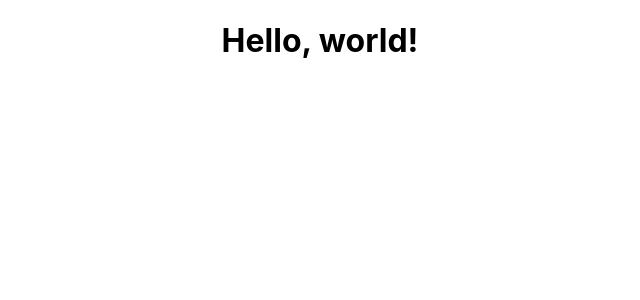
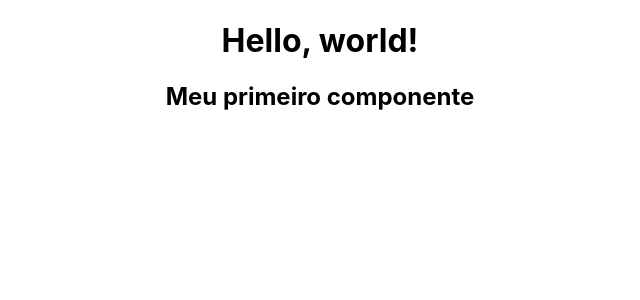
Before and after one commit to YuriCF1/Proj.Study-React-2, a React (Create React App) app in the folder hello-world/: page / in a window 1280 px wide. Shown: the top 300 px of the page, without its empty margins (320-960 px from the left). Built offline with nearby package versions, Linux system fonts and the light colour scheme.

Commit message:
First component

```diff
--- a/hello-world/src/App.js
+++ b/hello-world/src/App.js
@@ -1,27 +1,15 @@
-import logo from './logo.svg';
+//Components
+import FirstComponent from './components/FirstComponent' //Arquivos js não precisao da extensão '.js'
+
+//Styles
 import './App.css';
 
 function App() {
   return (
     <div className="App">
       <h1>Hello, world!</h1>
+      <FirstComponent />
     </div>
-    // <div className="App">
-    //   <header className="App-header">
-    //     <img src={logo} className="App-logo" alt="logo" />
-    //     <p>
-    //       Edit <code>src/App.js</code> and save to reload.
-    //     </p>
-    //     <a
-    //       className="App-link"
-    //       href="https://reactjs.org"
-    //       target="_blank"
-    //       rel="noopener noreferrer"
-    //     >
-    //       Learn React
-    //     </a>
-    //   </header>
-    // </div>
   );
 }
 
--- /dev/null
+++ b/hello-world/src/components/FirstComponent.js
@@ -0,0 +1,9 @@
+const FirstComponent = () => {
+  return (
+    <div>
+      <h2>Meu primeiro componente</h2>
+    </div>
+  );
+};
+
+export default FirstComponent;
```
